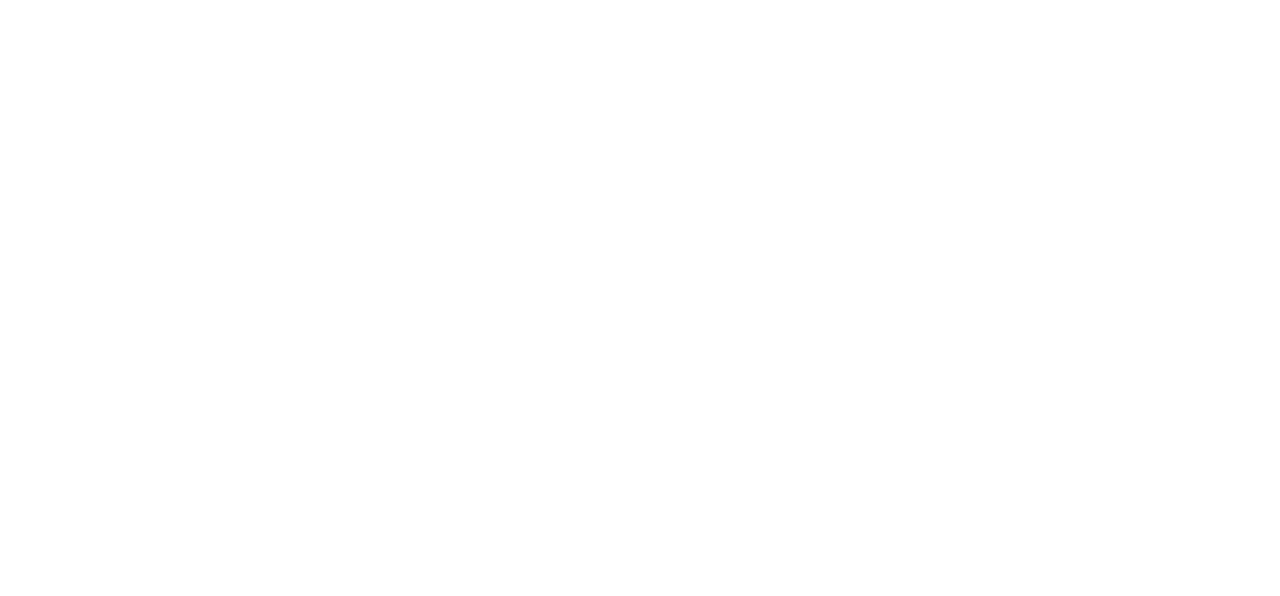
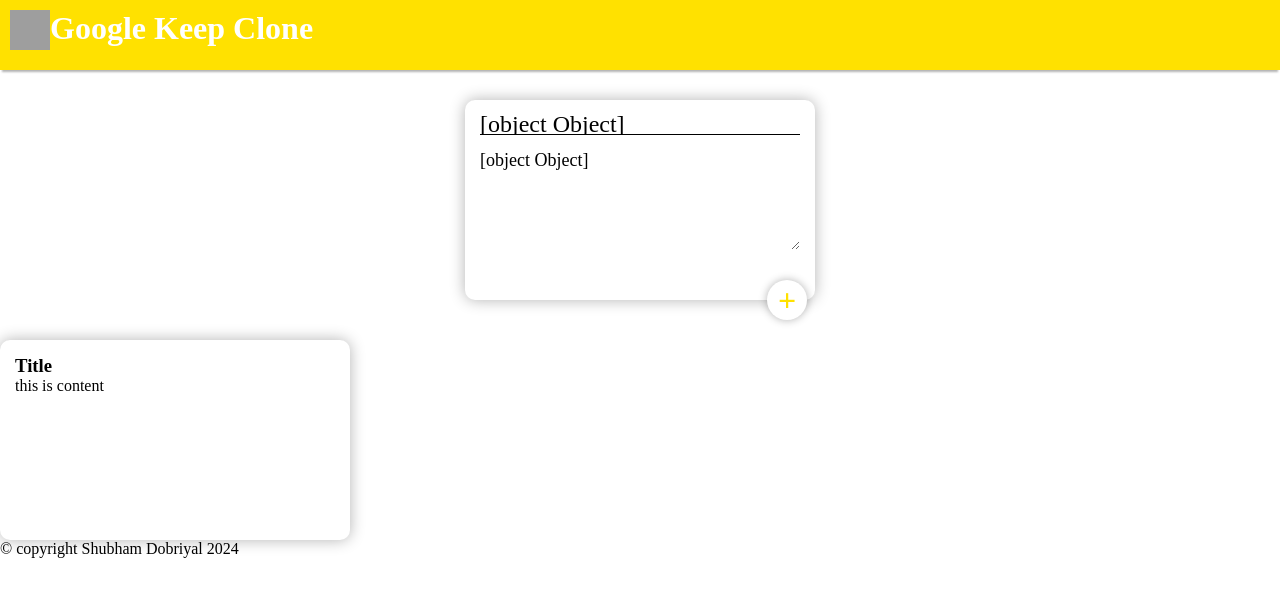
Before and after one commit to shubhamDobriyal/Learn-React, a React (Create React App) app: page /googleKeepClone in a window 1280 px wide. Before the commit this address had no page. Shown: the top 596 px of the page. Built offline with nearby package versions, Linux system fonts and the light colour scheme; grey boxes are pictures that could not be loaded.

Commit message:
google keep clone initial commit

```diff
--- a/src/Home.jsx
+++ b/src/Home.jsx
@@ -34,6 +34,14 @@
                     <li>
                         <Link style={{textDecoration: 'none', color: 'black'}} to="/TodoList">To Do List</Link>
                     </li>
+
+                    <li>
+                        <Link style={{textDecoration: 'none', color: 'black'}} to="/Accordion">Accordion</Link>
+                    </li>
+
+                    <li>
+                        <Link style={{textDecoration: 'none', color: 'black'}} to="/GoogleKeepClone">Google Keep Clone</Link>
+                    </li>
                 </ul>
             </nav>
         </div>
--- /dev/null
+++ b/src/components/google-keep-clone/CreateNote.jsx
@@ -0,0 +1,35 @@
+import React, { useState } from "react";
+
+export default function CreateNote() {
+
+    const[inputValue, setInput] = useState({
+        title : "",
+        content: ""
+    });
+
+    const handleInput = (event) => {
+        const[name, value] = event.target;
+
+        setInput(
+        //   (oldValues) => {return {
+        //         ...oldValues,
+        //         [name] : value,
+        //     }
+        // }
+        );
+    }
+
+    return (
+    <>
+      <section className="create-note-section">
+        <div className="create-note-div">
+          <form >
+            <input type="text" value={inputValue} name="title" placeholder="Write title" onChange={handleInput} />
+            <textarea type="text" value={inputValue} name="content" placeholder="Write a note..." onChange={handleInput} />
+            <button type="submit"> + </button>
+          </form>
+        </div>
+      </section>
+    </>
+  );
+}
--- /dev/null
+++ b/src/components/google-keep-clone/Footer.jsx
@@ -0,0 +1,14 @@
+import React from "react";
+
+export default function Footer(){
+
+    const year = new Date().getFullYear();
+
+    return(
+        <>
+            <footer>
+                <p> © copyright Shubham Dobriyal {year} </p>
+            </footer>
+        </>
+    );
+}
--- /dev/null
+++ b/src/components/google-keep-clone/GoogleKeepClone.jsx
@@ -0,0 +1,17 @@
+import React from "react";
+import Header from "./Header";
+import CreateNote from "./CreateNote";
+import Notes from "./Notes";
+import Footer from "./Footer";
+import "./style.css"
+
+export default function GoogleKeepClone(){
+    return (
+        <>
+            <Header />
+            <CreateNote />
+            <Notes />
+            <Footer />
+        </>
+    )
+}
--- /dev/null
+++ b/src/components/google-keep-clone/Header.jsx
@@ -0,0 +1,12 @@
+import React from "react";
+
+export default function Header(){
+    return (
+        <>
+            <div className="header">
+                <img src="https://www.gstatic.com/images/branding/product/1x/keep_2020q4_48dp.png" alt="logo" className="logo" />
+                <h1> Google Keep Clone </h1>
+            </div>
+        </>
+    )
+}
--- /dev/null
+++ b/src/components/google-keep-clone/Notes.jsx
@@ -0,0 +1,12 @@
+import React from "react";
+
+export default function Notes() {
+  return (
+    <>
+        <div className="notes-div">
+          <h3> Title </h3>
+          <p> this is content </p>
+        </div>
+    </>
+  );
+}
--- /dev/null
+++ b/src/components/google-keep-clone/style.css
@@ -0,0 +1,89 @@
+*{
+    margin: 0;
+    padding: 0;
+    box-sizing: border-box;
+}
+
+.header{
+    background-color: rgb(255, 225, 0);
+    display: flex;
+    padding: 10px;
+    height: 70px;
+    box-shadow: 0 4px 2px -2px rgba(0.3, 0.3, 0.3, 0.3);
+}
+
+.header .logo{
+    height: 40px;
+    width: 40px;
+}
+
+.header h1{
+    color: white;
+}
+
+.create-note-section{
+    height: 240px;
+    width: 100%;
+    display: flex;
+    flex-direction: column;
+    align-items: center;
+}
+.create-note-div{
+    background-color: white;
+    height: 200px;
+    width: 350px;
+    margin-top: 30px;
+    border-radius: 10px;
+    padding: 15px;
+    box-shadow: 0px 0px 15px 0px rgba(0,0,0,0.3);
+}
+
+.create-note-div form{
+    display: flex;
+    flex-direction: column;
+    position: relative;
+}
+
+.create-note-div form input {
+    width: 100%;
+    height: 20px;
+    outline: none;
+    border: none;
+    font-size: x-large;
+    border-bottom: 1px solid;
+}
+
+.create-note-div form textarea {
+    width: 100%;
+    height: 100px;
+    outline: none;
+    border: none;
+    margin-top: 15px;
+    font-size: large;
+}
+
+.create-note-div form button {
+    width: 5%;
+    position: absolute;
+    top: 165px;
+    height: 40px;
+    width: 40px;
+    left: 287px;
+    color: rgb(255, 225, 0);
+    border-radius: 50%;
+    border: none;
+    background-color: white;
+    font-weight: bolder;
+    font-size: xx-large;
+    box-shadow: 0px 0px 8px 0px rgba(0.3, 0.3, 0.3, 0.3);
+}
+
+.notes-div{
+    background-color: white;
+    height: 200px;
+    width: 350px;
+    margin-top: 30px;
+    border-radius: 10px;
+    padding: 15px;
+    box-shadow: 0px 0px 15px 0px rgba(0,0,0,0.3);
+}
--- a/src/index.js
+++ b/src/index.js
@@ -10,6 +10,8 @@
 import reportWebVitals from './reportWebVitals';
 import MusicPlayer from './components/music-player/MusicPlayer';
 import TodoList from './components/to-do-list/TodoList';
+import Accordion from './components/accordion/Accordion';
+import GoogleKeepClone from './components/google-keep-clone/GoogleKeepClone';
 import { BrowserRouter, Routes, Route } from "react-router-dom";
 
 
@@ -27,6 +29,8 @@
         <Route path="/identityCard" element={<IdentityCard />} />
         <Route path="/clock" element={<Clock />} />
         <Route path="/todoList" element={<TodoList />} />
+        <Route path="/accordion" element={<Accordion />} />
+        <Route path="/googleKeepClone" element={<GoogleKeepClone />} />
       </Routes>
     </BrowserRouter>
   </React.StrictMode>
```
